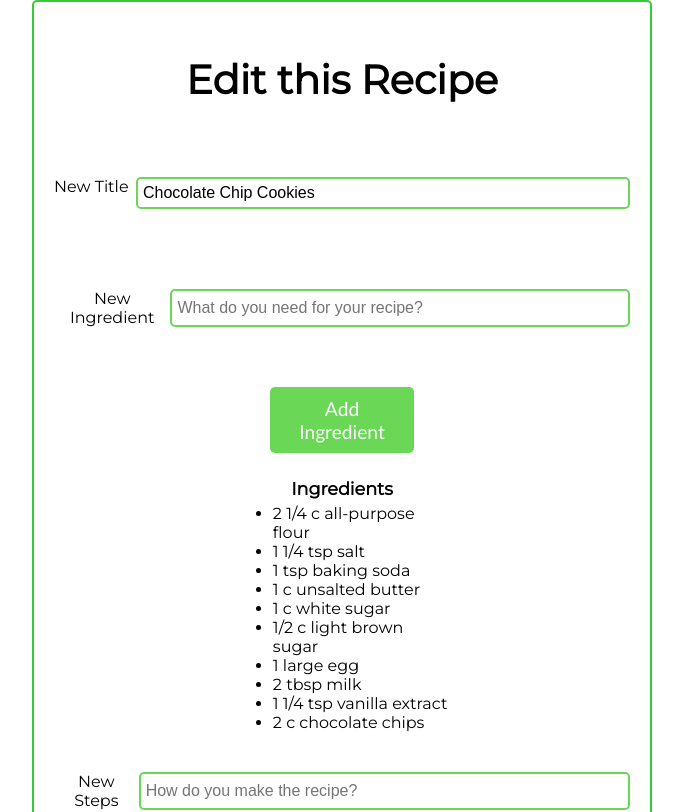
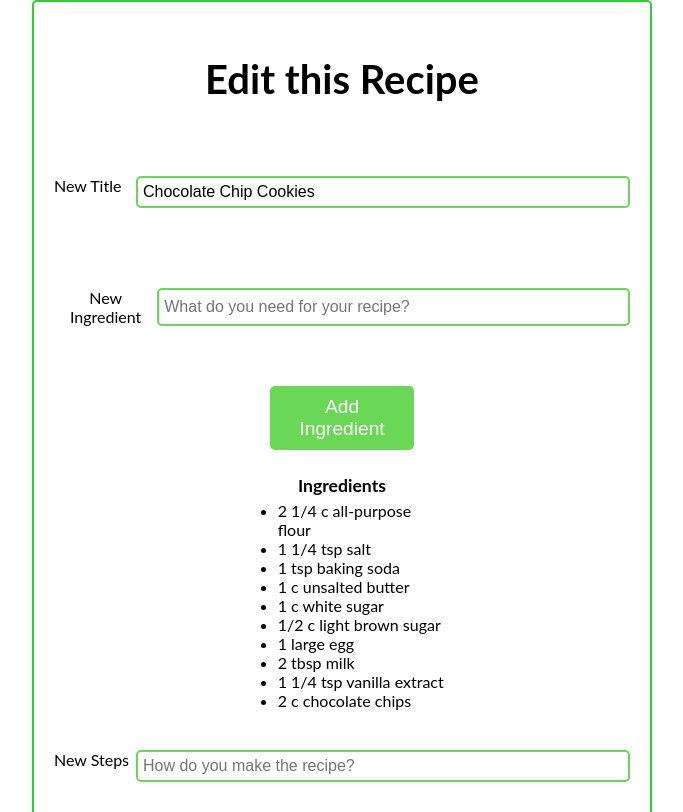
Before and after one commit to Build-Week-Secret-Family-Recipes1/front-end, a React (Create React App) app: page /edit/0 in a window 1280 px wide. Shown: the top 812 px of the page, without its empty margins (298-981 px from the left). Built offline with nearby package versions, Linux system fonts and the light colour scheme.

Commit message:
matched fonts to marketing page

```diff
--- a/src/components/EditRecipe.js
+++ b/src/components/EditRecipe.js
@@ -23,7 +23,6 @@ const Button = styled.button`
     margin: 20px;
     width: 9rem;
     font-size: 1.2rem;
-    font-family: Gill Sans;
     border: none;
     border-radius: 5px;
     background-color: ${props => props.secondary ? '#FE9A76' : '#6AD856'};
--- a/src/components/Recipe.js
+++ b/src/components/Recipe.js
@@ -38,7 +38,6 @@ const Button = styled.button`
     margin: 20px;
     width: 9rem;
     font-size: 1.2rem;
-    font-family: Gill Sans;
     border: none;
     border-radius: 5px;
     background-color: ${props => props.secondary ? '#FE9A76' : '#6AD856'};
--- a/src/components/RecipeForm.js
+++ b/src/components/RecipeForm.js
@@ -22,7 +22,6 @@ const Button = styled.button`
     margin: 20px;
     width: 9rem;
     font-size: 1.2rem;
-    font-family: Gill Sans;
     border: none;
     border-radius: 5px;
     background-color: ${props => props.secondary ? '#FE9A76' : '#6AD856'};
--- a/src/components/SearchBar.js
+++ b/src/components/SearchBar.js
@@ -54,7 +54,6 @@ const Button = styled.button`
     margin: 20px;
     width: 9rem;
     font-size: 1.2rem;
-    font-family: Gill Sans;
     border: none;
     border-radius: 5px;
     background-color: #6AD856;
--- a/src/styles.scss
+++ b/src/styles.scss
@@ -11,7 +11,7 @@ body,
 }
 
 .App {
-  font-family: "Montserrat", sans-serif;
+  font-family: "Lato", sans-serif;
   text-align: center;
   display: flex;
 
```
